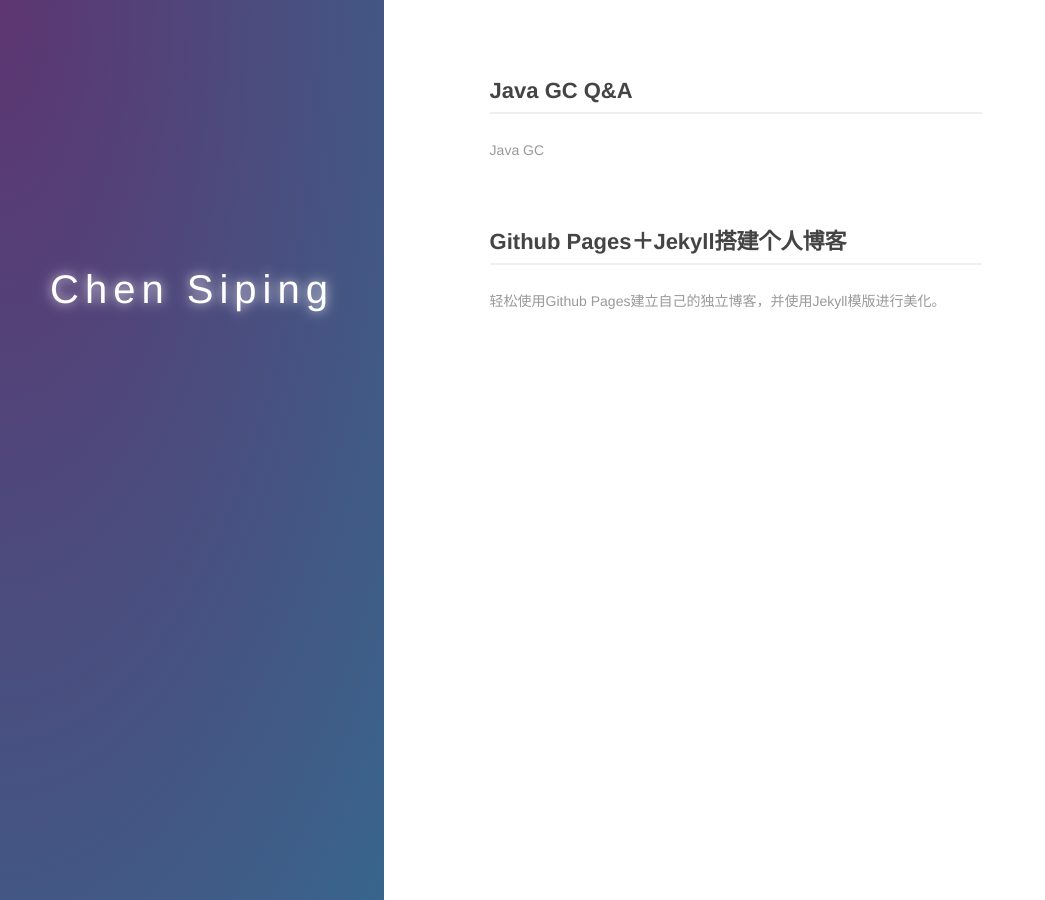
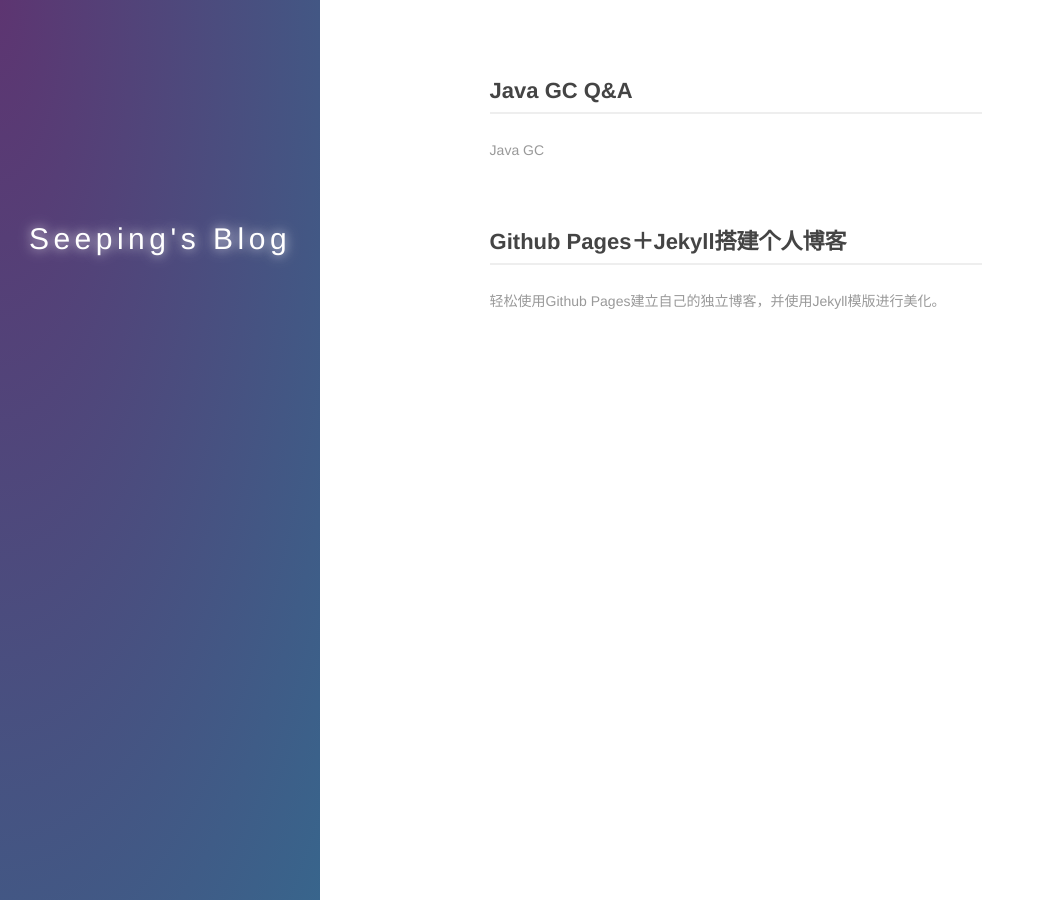
Before and after one commit to seeping007/seeping007.github.io, a Jekyll site: the page built from index.html, in a window 1280 px wide. Shown: the whole page, without its empty margins (0-1045 px from the left). Built offline with Jekyll 4.4.1, drawn with Linux system fonts in a browser that asks for light colours.

Commit message:
modify style

```diff
--- a/_config.yml
+++ b/_config.yml
@@ -1,6 +1,6 @@
 permalink: /:title
 
-title: iseeping
+title: Seeping's Blog
 url: http://www.iseeping.com
 feed: /atom.xml
 author_info: <a href="http://www.iseeping.com/">Chen Siping</a>
--- a/_includes/style.css
+++ b/_includes/style.css
@@ -65,20 +65,24 @@ td {
     font-size: 100%;
     vertical-align: baseline;
 }
+
 body {
     line-height: 1;
     color: #000;
     background: #fff;
 }
+
 ol,
 ul {
     list-style: none;
 }
+
 table {
     border-collapse: separate;
     border-spacing: 0;
     vertical-align: middle;
 }
+
 caption,
 th,
 td {
@@ -86,9 +90,11 @@ td {
     font-weight: normal;
     vertical-align: middle;
 }
+
 a img {
     border: none;
 }
+
 article,
 aside,
 canvas,
@@ -109,6 +115,7 @@ main {
     outline: 0;
     display: block;
 }
+
 audio,
 canvas,
 video {
@@ -116,57 +123,69 @@ video {
     *display: inline;
     *zoom: 1;
 }
+
 audio:not([controls]),
 [hidden] {
     display: none;
 }
+
 * {
     -webkit-box-sizing: border-box;
     -moz-box-sizing: border-box;
     box-sizing: border-box;
 }
+
 *:before,
 *:after {
     -webkit-box-sizing: border-box;
     -moz-box-sizing: border-box;
     box-sizing: border-box;
 }
+
 * {
-  -webkit-tap-highlight-color: rgba(0,0,0,0);
+    -webkit-tap-highlight-color: rgba(0, 0, 0, 0);
 }
+
 body {
     font-family: Helvetica, Tahoma, Arial, 'Hiragino Sans GB', '\51AC\9752\9ED1\4F53', 'Microsoft YaHei', '\5FAE\8F6F\96C5\9ED1', STXihei, '\534E\6587\7EC6\9ED1', SimSun, '\5B8B\4F53', Heiti, '\9ED1\4F53', sans-serif;
     font-size: 16px;
 }
+
 @media screen and (max-width: 767px) {
     body {
         font-size: 14px;
     }
 }
+
 a {
     color: #4a75b5;
     text-decoration: none;
     outline: none;
 }
+
 a:hover {
     text-decoration: underline;
 }
+
 a.external {
     padding-right: 13px;
     background: url("/images/icons.gif") no-repeat right 1px;
 }
+
 a.external:hover {
     background-position: right -15px;
 }
+
 .index-wrapper .aside {
     position: fixed;
     top: 0;
     left: 0;
-  width: 30%;
+    width: 25%;
     height: 100%;
     max-width: 500px;
     background: #59a0b0;
 }
+
 @media screen and (max-width: 767px) {
     .index-wrapper .aside {
         position: relative;
@@ -175,51 +194,61 @@ a.external:hover {
         max-width: none;
     }
 }
+
 .index-wrapper .info-card {
     position: absolute;
     margin-top: 70%;
     text-align: center;
     width: 100%;
 }
+
 @media screen and (max-width: 767px) {
     .index-wrapper .info-card {
         margin-top: 70px;
     }
 }
+
 .index-wrapper .info-card h1 {
-  font-size: 40px;
+    font-size: 30px;
     color: #fff;
     margin-bottom: 20px;
-  text-shadow: 0 0 80px rgba(255,255,255,0.5);
+    text-shadow: 0 0 80px rgba(255, 255, 255, 0.5);
     letter-spacing: 0.15em;
-  text-shadow: rgba(255,255,255,0.5) 0 0 15px, rgba(255,255,255,0.5) 0 0 10px;
+    text-shadow: rgba(255, 255, 255, 0.5) 0 0 15px, rgba(255, 255, 255, 0.5) 0 0 10px;
 }
+
 .index-wrapper .info-card a {
     margin: 0 15px;
 }
+
 .index-wrapper .index-content {
     margin-left: 30%;
     padding-top: 80px;
     padding-right: 15%;
 }
+
 @media screen and (max-width: 767px) {
     .index-wrapper .index-content {
         margin-left: 0;
         padding-right: 0;
     }
 }
+
 .index-wrapper .artical-list {
     width: 70%;
     margin: 0 auto;
 }
+
 @media screen and (max-width: 767px) {
     .index-wrapper .artical-list {
         width: 85%;
     }
 }
+
 .index-wrapper .artical-list li {
     margin-bottom: 70px;
 }
+
 .index-wrapper .title {
     display: block;
     font-size: 22px;
@@ -231,35 +260,42 @@ a.external:hover {
     border-bottom: 2px solid #eee;
     color: #444;
 }
+
 @media screen and (max-width: 767px) {
     .index-wrapper .title {
         font-size: 20px;
         margin-bottom: 10px;
     }
 }
+
 .index-wrapper .title:hover {
     color: #e50053;
     text-decoration: none;
 }
+
 .index-wrapper .title-desc {
     color: #999;
     font-size: 14px;
     line-height: 1.6;
 }
+
 .body-post {
     background: #f5f5f5;
 }
+
 @media screen and (max-width: 767px) {
     .body-post {
         background: #fff;
     }
 }
+
 .post-wrapper {
     width: 900px;
     margin: 0 auto;
     background: #fff;
     padding: 80px 60px;
 }
+
 @media screen and (max-width: 767px) {
     .post-wrapper {
         width: 85%;
@@ -267,6 +303,7 @@ a.external:hover {
         padding: 0;
     }
 }
+
 .post-wrapper .post-title,
 .post-wrapper .post-title a {
     font-size: 30px;
@@ -276,27 +313,32 @@ a.external:hover {
     text-align: center;
     word-wrap: break-word;
 }
+
 @media screen and (max-width: 767px) {
     .post-wrapper .post-title,
     .post-wrapper .post-title a {
         font-size: 24px;
     }
 }
+
 .post-wrapper .post-title:hover,
 .post-wrapper .post-title a:hover {
     text-decoration: none;
 }
+
 .post-wrapper .post-date {
     text-align: center;
     color: #999;
     margin-bottom: 60px;
     font-size: 14px;
 }
+
 @media screen and (max-width: 767px) {
     .post-wrapper .post-date {
         margin-bottom: 40px;
     }
 }
+
 .post-wrapper h2 {
     font-size: 22px;
     font-weight: bold;
@@ -304,22 +346,26 @@ a.external:hover {
     border-bottom: 2px solid #eee;
     padding-bottom: 10px;
 }
+
 @media $mobiel {
     .post-wrapper h2 {
         font-size: 20px;
     }
 }
+
 .post-wrapper h3 {
     font-size: 18px;
     font-weight: bold;
     margin-bottom: 25px;
     color: #222;
 }
+
 @media screen and (max-width: 767px) {
     .post-wrapper h3 {
         font-size: 16px;
     }
 }
+
 .post-wrapper h4,
 .post-wrapper h5,
 .post-wrapper h6 {
@@ -327,10 +373,12 @@ a.external:hover {
     font-weight: bold;
     margin-bottom: 15px;
 }
+
 .post-wrapper p {
     margin-bottom: 40px;
     line-height: 1.8em;
 }
+
 .post-wrapper code {
     background: #eee;
     border: 1px solid #ccc;
@@ -340,6 +388,7 @@ a.external:hover {
     font-size: 14px;
     word-wrap: break-word;
 }
+
 .post-wrapper pre {
     background: #f7f3f7;
     padding: 20px 30px 15px;
@@ -350,112 +399,136 @@ a.external:hover {
     color: #b9bdb6;
     margin-top: -20px;
 }
+
 .post-wrapper pre code {
     background-color: transparent;
     border: none;
     padding: 0;
     word-wrap: normal;
 }
+
 @media screen and (max-width: 767px) {
     .post-wrapper pre code {
         line-height: 1em;
         font-size: 12px;
     }
 }
+
 .post-wrapper h4+pre,
 .post-wrapper h3+pre {
     margin-top: 20px;
 }
+
 .post-wrapper ul {
     margin-bottom: 25px;
     margin-left: 25px;
 }
+
 .post-wrapper ul li {
     margin-bottom: 5px;
     list-style: disc;
     line-height: 1.8em;
 }
+
 .post-wrapper p + ul {
     margin-top: -20px;
 }
+
 .post-wrapper ol {
     margin-bottom: 25px;
     margin-left: 25px;
 }
+
 .post-wrapper ol li {
     margin-bottom: 5px;
     list-style: decimal;
     line-height: 1.1em;
 }
+
 @media screen and (max-width: 767px) {
     .post-wrapper ol li {
         margin-bottom: 0;
         line-height: 1em;
     }
 }
+
 .post-wrapper blockquote {
     margin-left: 25px;
     font-size: 14px;
     font-style: italic;
 }
+
 .post-wrapper img {
     max-width: 670px;
     display: block;
     margin: 10px auto;
 }
+
 @media screen and (max-width: 767px) {
     .post-wrapper img {
         max-width: 90%;
     }
 }
+
 .post-wrapper table {
     margin: 0 auto;
 }
+
 .about-wrapper {
     background: #7e96a9;
     width: 900px;
     margin: 0 auto;
     padding: 30px 60px;
 }
+
 @media screen and (max-width: 767px) {
     .about-wrapper {
         width: 100%;
         padding: 0 7.5% 30px;
     }
 }
+
 .about-wrapper .aboutme {
     zoom: 1;
 }
+
 .about-wrapper .aboutme:before,
 .about-wrapper .aboutme:after {
     content: "";
     display: table;
 }
+
 .about-wrapper .aboutme:after {
     clear: both;
 }
+
 .about-wrapper .aboutme h2 {
     margin-bottom: 20px;
 }
+
 .about-wrapper .aboutme h2 a {
     font-size: 18px;
 }
+
 .about-wrapper .aboutme li {
     line-height: 1.4;
     margin-bottom: 10px;
     float: left;
     width: 50%;
 }
+
 @media screen and (max-width: 767px) {
     .about-wrapper .aboutme li {
         float: none;
         width: 80%;
     }
 }
+
 .about-wrapper .aboutme a {
     color: #fff;
     font-size: 14px;
 }
+
 #particles-js {
     width: 100%;
     height: 100%;
@@ -471,28 +544,35 @@ a.external:hover {
     background: -ms-radial-gradient(top left, #5d3571, #38658c);
     background: radial-gradient(to bottom right, #5d3571, #38658c);
 }
+
 #disqus_container {
     font-size: 12px;
 }
+
 #disqus_container .share-con {
     float: right;
     margin-bottom: 20px;
 }
+
 #disqus_container a.comment {
     font-size: 14px;
 }
+
 .prettyprint {
     background: #f7f3f7;
     border: 0 !important;
 }
+
 .pln {
     color: #1b181b;
 }
+
 ol.linenums {
     margin-top: 0;
     margin-bottom: 0;
     color: #5a7b8c;
 }
+
 li.L0,
 li.L1,
 li.L2,
@@ -507,6 +587,7 @@ li.L9 {
     background-color: #f7f3f7;
     list-style-type: decimal;
 }
+
 @media screen {
     .str {
         color: #918b3b;
@@ -551,17 +632,21 @@ li.L9 {
         color: #516aec;
     }
 }
+
 .wiki h2 {
     cursor: pointer;
 }
+
 .wiki ul {
     margin-left: 30px;
     margin-bottom: 20px;
     list-style: disc;
 }
+
 .wiki ul li {
     margin-bottom: 5px;
 }
+
 .wiki ul ul {
     list-style: circle;
     margin-top: 10px;
--- a/index.html
+++ b/index.html
@@ -7,7 +7,7 @@ layout: default
 
     <div class="aside">
       <div class="info-card">
-        <h1>Chen Siping</h1>
+        <h1>Seeping's Blog</h1>
       </div>
       <div id="particles-js"></div>
     </div>
--- a/js/post.js
+++ b/js/post.js
@@ -1,7 +1,7 @@
 $(function() {
-    $('pre').addClass('prettyprint linenums'); //添加Google code Hight需要的class
+    $('pre').addClass('prettyprint linenums'); // 添加Google code Hight需要的class
 
-    window.disqus_shortname = 'beiyuu'; // required: replace example with your forum shortname
+    window.disqus_shortname = 'seeping'; // required: replace example with your forum shortname
     $('#disqus_container .comment').on('click',function(){
         $(this).html('加载中...');
         var that = this;
```
Also changed, not shown: README.md. Lines whose indentation alone changed are shown as unchanged.
